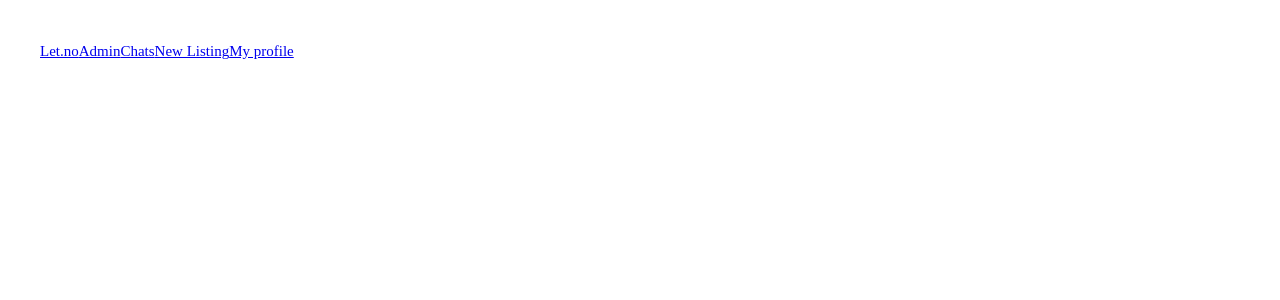
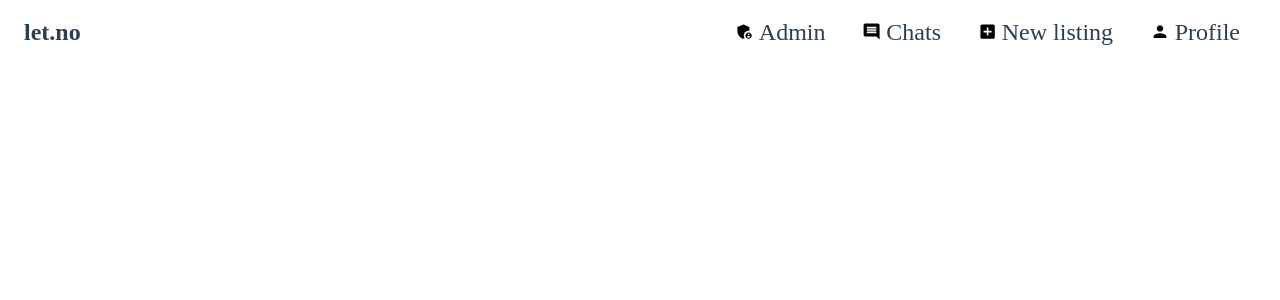
Before and after one commit to BeatsuDev/let, a Vue app in the folder frontend/: page / in a window 1280 px wide. Shown: the top 300 px of the page. Built offline with nearby package versions, Linux system fonts and the light colour scheme.

Commit message:
feat: navbar

```diff
--- a/frontend/src/assets/main.css
+++ b/frontend/src/assets/main.css
@@ -1,14 +1,13 @@
 @import "./base.css";
 @import "./text.css";
 
-#app {
-  margin: 0 auto;
-  padding: 2rem;
-  font-weight: normal;
+body {
+  margin: 0;
+  padding: 0;
 }
 
-.main {
-  width: 80%;
+main {
+  padding: 20px 40px;
 }
 
 .container {
--- a/frontend/src/components/NavigationBar.vue
+++ b/frontend/src/components/NavigationBar.vue
@@ -1,17 +1,24 @@
 <script setup lang="ts">
 import { RouterLink } from "vue-router";
+import AdminIcon from "@/components/icons/AdminIcon.vue";
+import ChatIcon from "@/components/icons/ChatIcon.vue";
+import CreateListingIcon from "@/components/icons/CreateListingIcon.vue";
+import ProfileIcon from "@/components/icons/ProfileIcon.vue";
 
 // TODO: Check if the user is an admin and show the admin link if so
 </script>
 
 <template>
   <header>
+    <RouterLink id="navbar-logo" to="/">let.no</RouterLink>
     <nav>
-      <RouterLink to="/">Let.no</RouterLink>
-      <RouterLink to="/admin">Admin</RouterLink>
-      <RouterLink to="/chats">Chats</RouterLink>
-      <RouterLink to="/create-listing">New Listing</RouterLink>
-      <RouterLink to="/profile">My profile</RouterLink>
+      <RouterLink to="/admin"> <AdminIcon /> Admin </RouterLink>
+
+      <RouterLink to="/chats"> <ChatIcon /> Chats </RouterLink>
+
+      <RouterLink to="/create-listing"> <CreateListingIcon /> New listing </RouterLink>
+
+      <RouterLink to="/profile"> <ProfileIcon /> Profile </RouterLink>
     </nav>
   </header>
 </template>
@@ -19,7 +26,40 @@ import { RouterLink } from "vue-router";
 <style scoped>
 header {
   display: flex;
-  line-height: 1.5;
-  max-height: 2rem;
+  line-height: 3rem;
+  padding: 0.5rem;
+  height: 3rem;
+  font-size: 1.5rem;
+}
+
+nav {
+  display: flex;
+  flex-grow: 1;
+  justify-content: flex-end;
+  align-items: center;
+}
+
+a {
+  margin-right: 2rem;
+  text-decoration: none;
+  color: var(--color-text);
+  transition-duration: 80ms;
+  display: flex;
+  align-items: center;
+}
+
+a:hover {
+  color: var(--color-text-hover);
+}
+
+#navbar-logo {
+  font-weight: bold;
+  margin-left: 1rem;
+  text-decoration: none;
+}
+
+svg {
+  height: 1.2rem !important;
+  margin: 0 0.3rem;
 }
 </style>
--- /dev/null
+++ b/frontend/src/components/icons/AdminIcon.vue
@@ -0,0 +1,11 @@
+<template>
+  <svg class="IconSearchDropdownstyles__PreviewIcon-sc-v0m922-1 dZDKpM" viewBox="0 0 24 24">
+    <path fill="none" d="M0 0h24v24H0z"></path>
+    <path
+      d="M17 11c.34 0 .67.04 1 .09V6.27L10.5 3 3 6.27v4.91c0 4.54 3.2 8.79 7.5 9.82.55-.13 1.08-.32 1.6-.55-.69-.98-1.1-2.17-1.1-3.45 0-3.31 2.69-6 6-6z"
+    ></path>
+    <path
+      d="M17 13c-2.21 0-4 1.79-4 4s1.79 4 4 4 4-1.79 4-4-1.79-4-4-4zm0 1.38c.62 0 1.12.51 1.12 1.12s-.51 1.12-1.12 1.12-1.12-.51-1.12-1.12.5-1.12 1.12-1.12zm0 5.37c-.93 0-1.74-.46-2.24-1.17.05-.72 1.51-1.08 2.24-1.08s2.19.36 2.24 1.08c-.5.71-1.31 1.17-2.24 1.17z"
+    ></path>
+  </svg>
+</template>
--- /dev/null
+++ b/frontend/src/components/icons/ChatIcon.vue
@@ -0,0 +1,8 @@
+<template>
+  <svg class="IconSearchDialogstyles__Icon-sc-1ud0l4m-9 lhKRHM" viewBox="0 0 24 24">
+    <path d="M0 0h24v24H0z" fill="none"></path>
+    <path
+      d="M20 2H4c-1.1 0-2 .9-2 2v12c0 1.1.9 2 2 2h14l4 4V4c0-1.1-.9-2-2-2zm-2 12H6v-2h12v2zm0-3H6V9h12v2zm0-3H6V6h12v2z"
+    ></path>
+  </svg>
+</template>
--- /dev/null
+++ b/frontend/src/components/icons/CreateListingIcon.vue
@@ -0,0 +1,8 @@
+<template>
+  <svg class="IconSearchDropdownstyles__PreviewIcon-sc-v0m922-1 dZDKpM" viewBox="0 0 24 24">
+    <path d="M0 0h24v24H0z" fill="none"></path>
+    <path
+      d="M19 3H5a2 2 0 0 0-2 2v14a2 2 0 0 0 2 2h14c1.1 0 2-.9 2-2V5c0-1.1-.9-2-2-2zm-2 10h-4v4h-2v-4H7v-2h4V7h2v4h4v2z"
+    ></path>
+  </svg>
+</template>
--- /dev/null
+++ b/frontend/src/components/icons/ProfileIcon.vue
@@ -0,0 +1,11 @@
+<template>
+  <svg
+    style="width: 20px; height: 20px; overflow: visible; opacity: 1; fill: rgb(3, 3, 3)"
+    viewBox="0 0 24 24"
+  >
+    <path d="M0 0h24v24H0z" fill="none"></path>
+    <path
+      d="M12 12c2.21 0 4-1.79 4-4s-1.79-4-4-4-4 1.79-4 4 1.79 4 4 4zm0 2c-2.67 0-8 1.34-8 4v2h16v-2c0-2.66-5.33-4-8-4z"
+    ></path>
+  </svg>
+</template>
```
